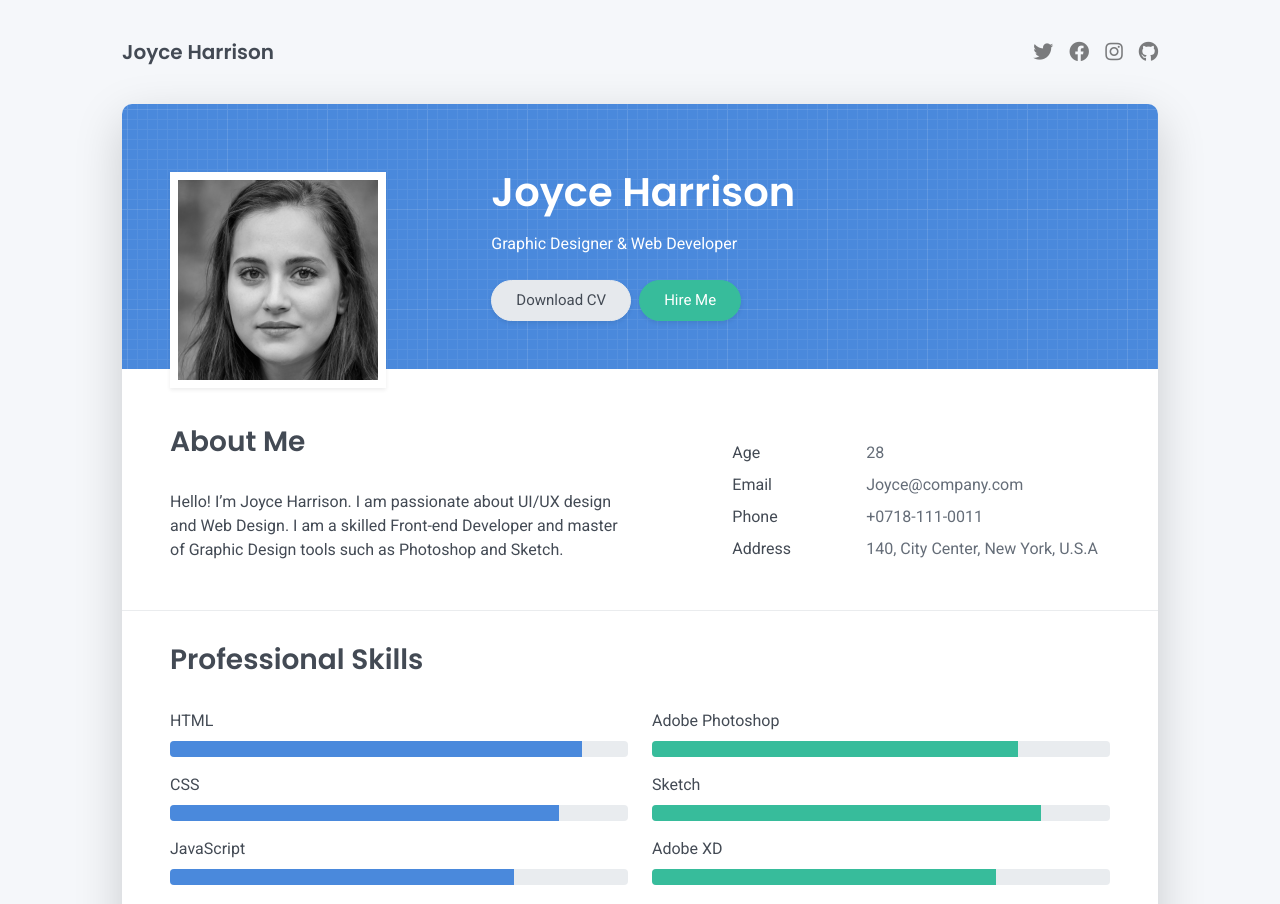
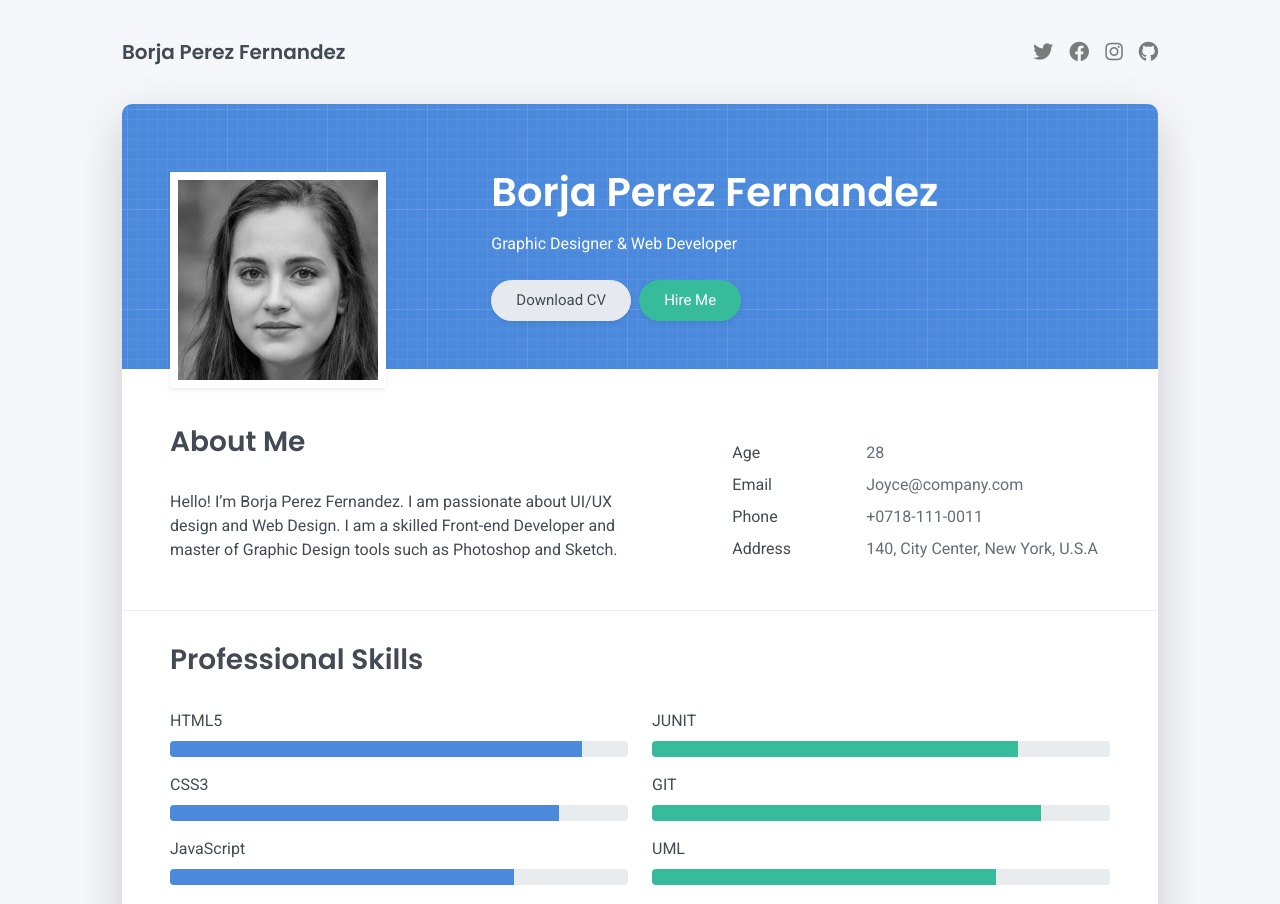
Before and after one commit to woonkruu/CVBorjaPerez, a plain HTML site: page Examen_GIT_2022-master/index.html in a window 1280 px wide. Shown: the top 904 px of the page. Drawn offline with Linux system fonts and the light colour scheme.

Commit message:
Actualizacion de Profesional skills

```diff
--- a/Examen_GIT_2022-master/index.html
+++ b/Examen_GIT_2022-master/index.html
@@ -28,7 +28,7 @@
     <header class="d-print-none">
       <div class="container text-center text-lg-left">
         <div class="py-3 clearfix">
-          <h1 class="site-title mb-0">Joyce Harrison</h1>
+          <h1 class="site-title mb-0">Borja Perez Fernandez</h1>
           <div class="site-nav">
             <nav role="navigation">
               <ul class="nav justify-content-center">
@@ -55,7 +55,7 @@
         <div class="avatar hover-effect bg-white shadow-sm p-1"><img src="images/avatar.jpg" width="200" height="200"/></div>
       </div>
       <div class="col-lg-8 col-md-7 text-center text-md-start">
-        <h2 class="h1 mt-2" data-aos="fade-left" data-aos-delay="0">Joyce Harrison</h2>
+        <h2 class="h1 mt-2" data-aos="fade-left" data-aos-delay="0">Borja Perez Fernandez</h2>
         <p data-aos="fade-left" data-aos-delay="100">Graphic Designer & Web Developer</p>
         <div class="d-print-none" data-aos="fade-left" data-aos-delay="200"><a class="btn btn-light text-dark shadow-sm mt-1 me-1" href="right-resume.pdf" target="_blank">Download CV</a><a class="btn btn-success shadow-sm mt-1" href="#contact">Hire Me</a></div>
       </div>
@@ -65,7 +65,7 @@
     <div class="row">
       <div class="col-md-6">
         <h2 class="h3 mb-3">About Me</h2>
-        <p>Hello! I’m Joyce Harrison. I am passionate about UI/UX design and Web Design. I am a skilled Front-end Developer and master of Graphic Design tools such as Photoshop and Sketch.</p>
+        <p>Hello! I’m Borja Perez Fernandez. I am passionate about UI/UX design and Web Design. I am a skilled Front-end Developer and master of Graphic Design tools such as Photoshop and Sketch.</p>
       </div>
       <div class="col-md-5 offset-md-1">
         <div class="row mt-2">
@@ -102,12 +102,12 @@
     <h2 class="h3 mb-3">Professional Skills</h2>
     <div class="row">
       <div class="col-md-6">
-        <div class="mb-2"><span>HTML</span>
+        <div class="mb-2"><span>HTML5</span>
           <div class="progress my-1">
             <div class="progress-bar bg-primary" role="progressbar" data-aos="zoom-in-right" data-aos-delay="100" data-aos-anchor=".skills-section" style="width: 90%" aria-valuenow="90" aria-valuemin="0" aria-valuemax="100"></div>
           </div>
         </div>
-        <div class="mb-2"><span>CSS</span>
+        <div class="mb-2"><span>CSS3</span>
           <div class="progress my-1">
             <div class="progress-bar bg-primary" role="progressbar" data-aos="zoom-in-right" data-aos-delay="200" data-aos-anchor=".skills-section" style="width: 85%" aria-valuenow="85" aria-valuemin="0" aria-valuemax="100"></div>
           </div>
@@ -119,17 +119,17 @@
         </div>
       </div>
       <div class="col-md-6">
-        <div class="mb-2"><span>Adobe Photoshop</span>
+        <div class="mb-2"><span>JUNIT</span>
           <div class="progress my-1">
             <div class="progress-bar bg-success" role="progressbar" data-aos="zoom-in-right" data-aos-delay="400" data-aos-anchor=".skills-section" style="width: 80%" aria-valuenow="90" aria-valuemin="0" aria-valuemax="100"></div>
           </div>
         </div>
-        <div class="mb-2"><span>Sketch</span>
+        <div class="mb-2"><span>GIT</span>
           <div class="progress my-1">
             <div class="progress-bar bg-success" role="progressbar" data-aos="zoom-in-right" data-aos-delay="500" data-aos-anchor=".skills-section" style="width: 85%" aria-valuenow="85" aria-valuemin="0" aria-valuemax="100"></div>
           </div>
         </div>
-        <div class="mb-2"><span>Adobe XD</span>
+        <div class="mb-2"><span>UML</span>
           <div class="progress my-1">
             <div class="progress-bar bg-success" role="progressbar" data-aos="zoom-in-right" data-aos-delay="600" data-aos-anchor=".skills-section" style="width: 75%" aria-valuenow="75" aria-valuemin="0" aria-valuemax="100"></div>
           </div>
```
